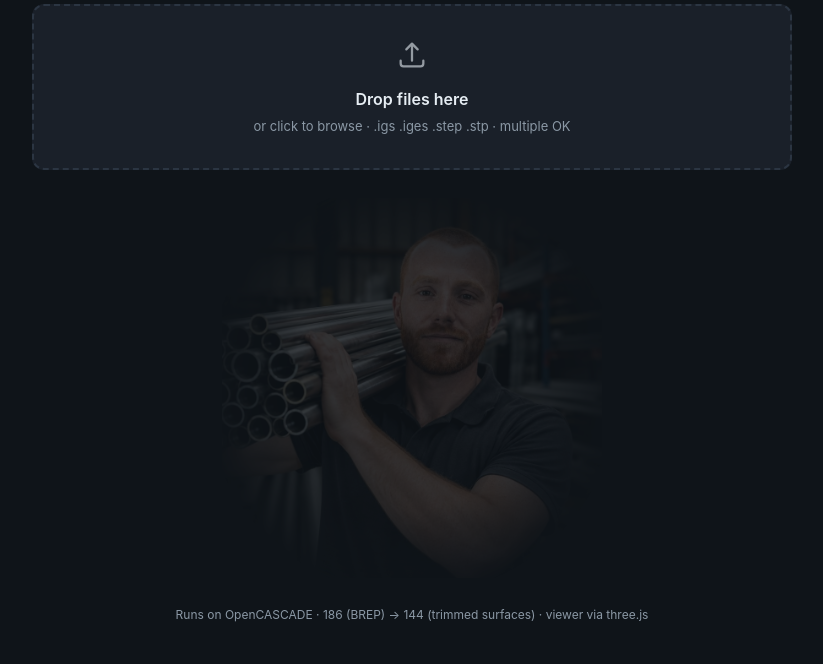
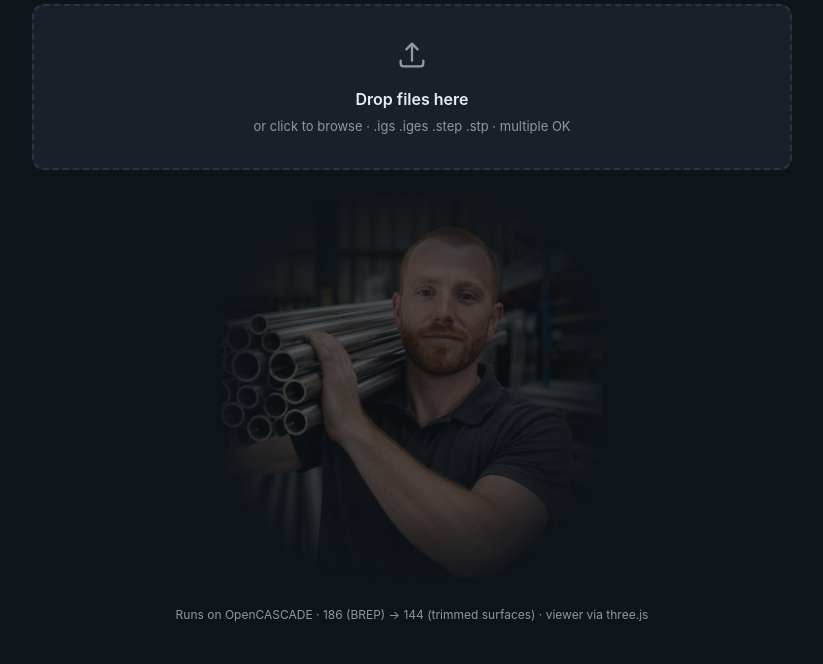
Before and after one commit to BenAccora/iges-converter, a Flask app: page / in a window 1280 px wide. Shown: the part 142-806 px from the top of the page, without its empty margins (228-1051 px from the left). Run offline with Flask 3, Linux system fonts and the light colour scheme.

Commit message:
Increase photo opacity 0.16 -> 0.28
Co-Authored-By: Claude Opus 4.8 <noreply@anthropic.com>

```diff
--- a/templates/index.html
+++ b/templates/index.html
@@ -24,7 +24,7 @@
     display: block; margin: 28px auto 0;
     width: min(380px, 80vw); height: min(380px, 80vw);
     background: url('/static/tubes.jpg') center / contain no-repeat;
-    opacity: .16; filter: saturate(.85) contrast(1.05);
+    opacity: .28; filter: saturate(.85) contrast(1.05);
     -webkit-mask-image: radial-gradient(ellipse at center, #000 45%, transparent 78%);
     mask-image: radial-gradient(ellipse at center, #000 45%, transparent 78%);
     pointer-events: none;
```
